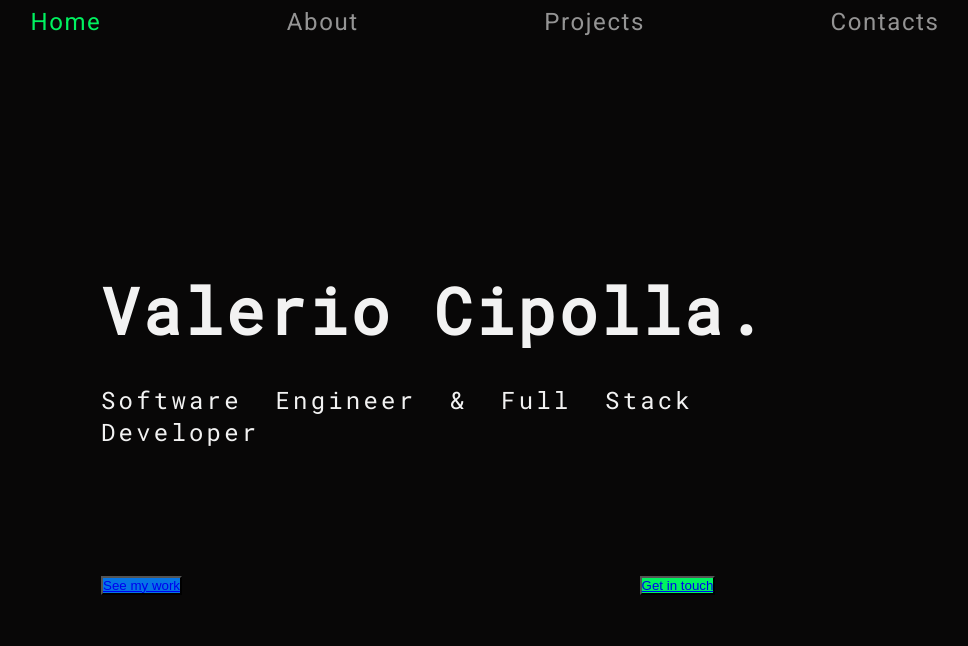
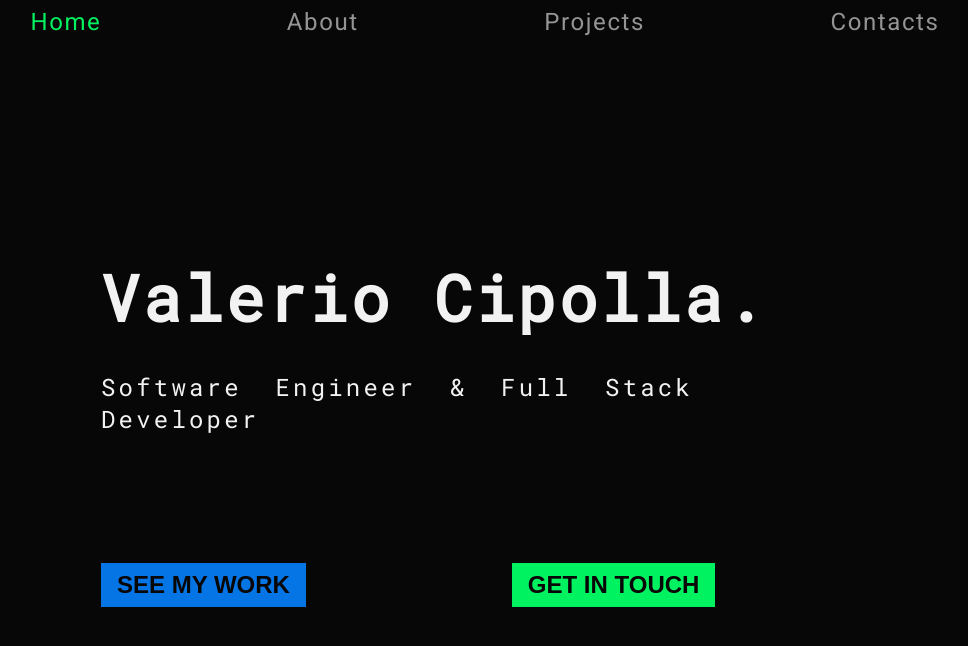
Before and after one commit to ValerioCipolla/portfolio, a Next.js app: page / in a window 1280 px wide. Shown: the top 646 px of the page, without its empty margins (155-1123 px from the left). Built offline with nearby package versions, Linux system fonts and the light colour scheme.

Commit message:
styled buttons

```diff
--- a/Components/Button/index.js
+++ b/Components/Button/index.js
@@ -3,12 +3,13 @@ import Link from "next/link";
 import * as css from "../../styles/button.module.css";
 
 const Button = ({ text, link, type }) => {
+  const classes = `${css.button} ${
+    type === "blue" ? css.blueButton : type === "green" ? css.greenButton : null
+  }`;
   return (
-    <button className={type === "blue" ? css.blueButton : css.greenButton}>
-      <Link href={link}>
-        <a>{text}</a>
-      </Link>
-    </button>
+    <Link href={link}>
+      <button className={classes}>{text}</button>
+    </Link>
   );
 };
 
--- a/styles/button.module.css
+++ b/styles/button.module.css
@@ -7,5 +7,16 @@
 }
 
 .button {
-  padding: 1rem;
+  font-size: 1.5rem;
+  padding: 0.5rem 1rem;
+  text-decoration: none;
+  color: var(--black);
+  text-transform: uppercase;
+  border: none;
+  font-weight: 600;
 }
+
+.button:hover {
+  cursor: pointer;
+  transform: translate(0, -0.5rem);
+}
```
